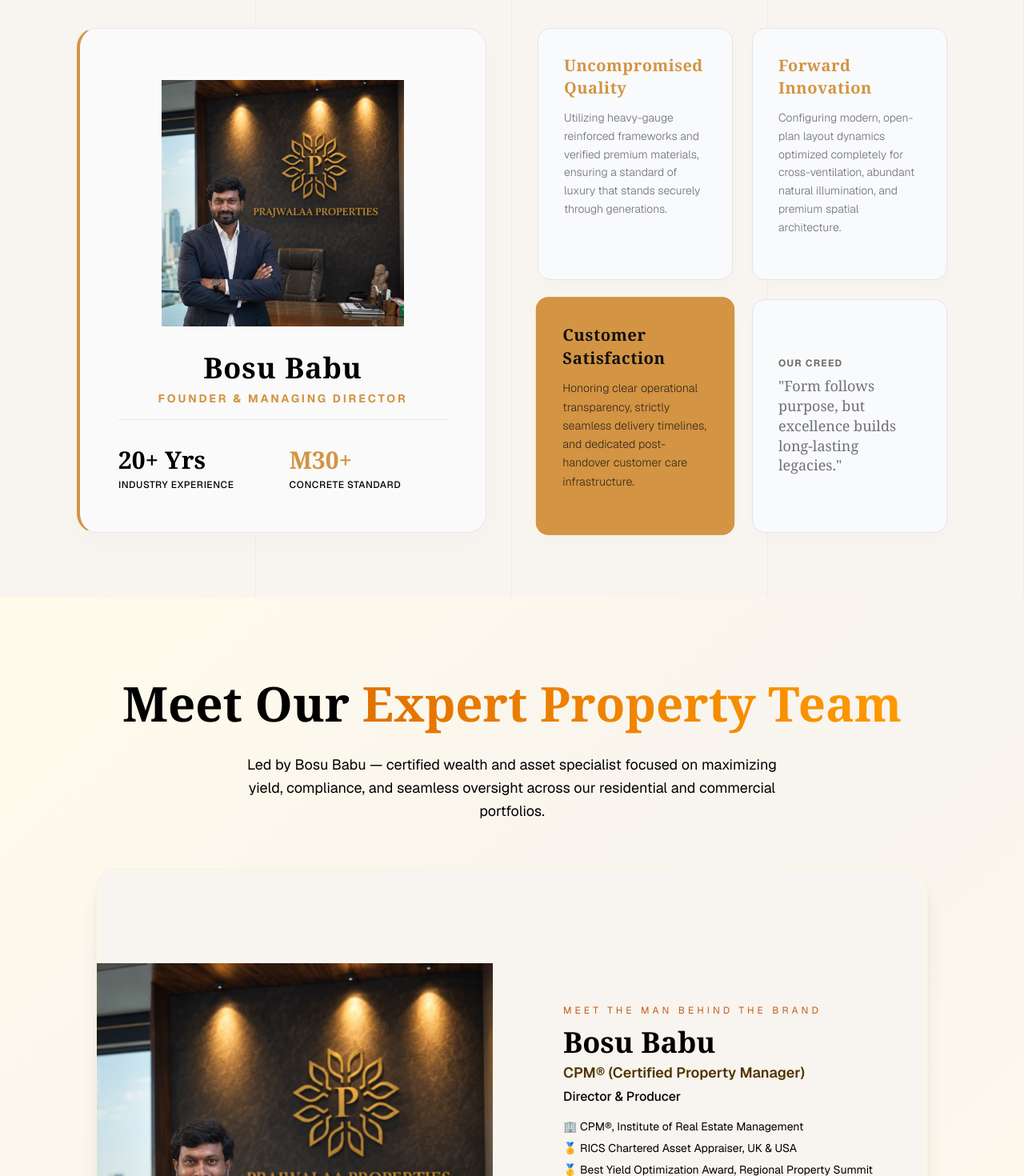
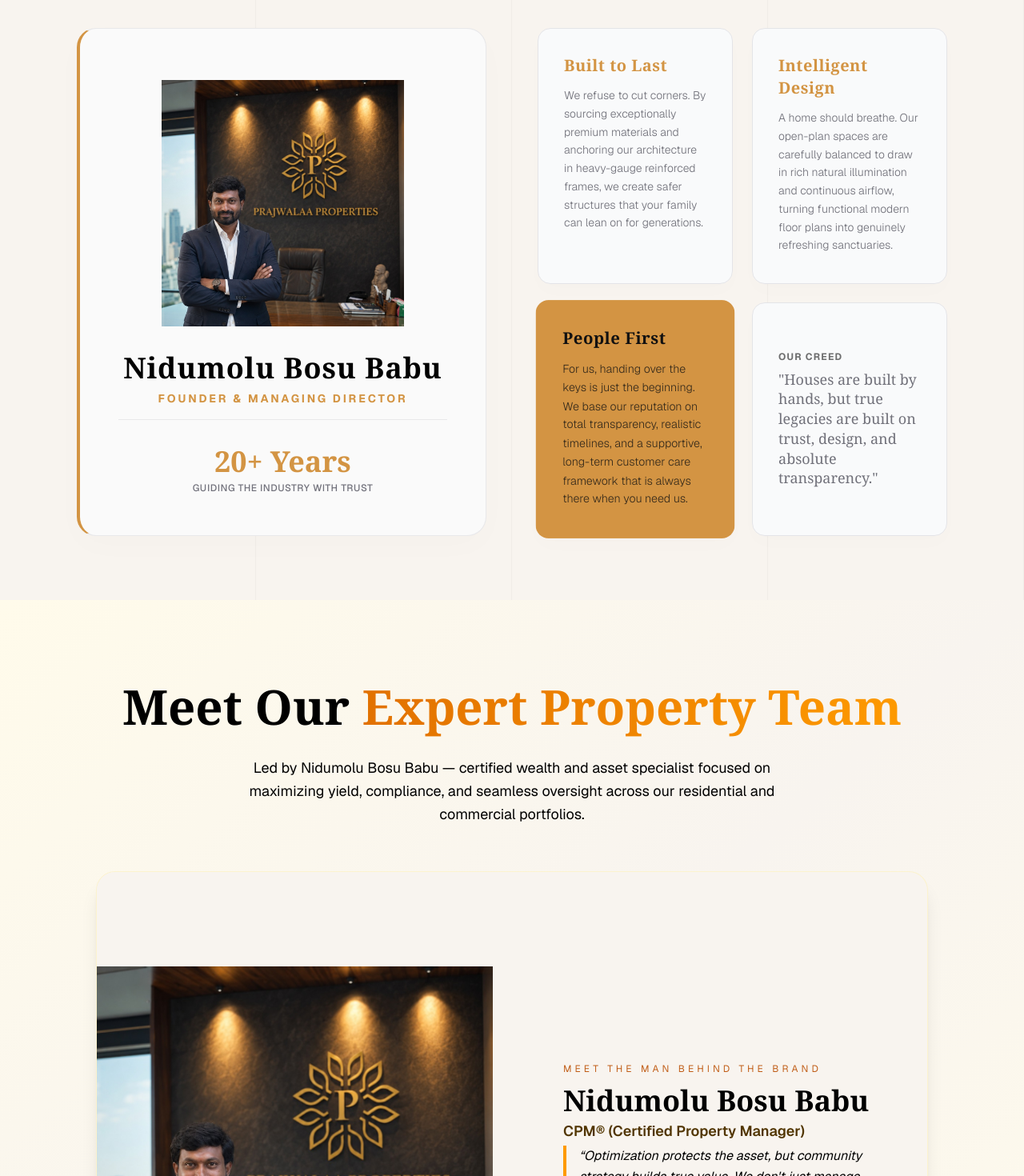
Before and after one commit to p-karthik-eng/prajwalaa-properties, a Next.js app: page /about in a window 1280 px wide. Shown: the part 420-1890 px from the top of the page at 80% size. Built offline with nearby package versions, Linux system fonts and the light colour scheme.

Commit message:
changes content in humanized way

```diff
--- a/src/components/AboutUs.tsx
+++ b/src/components/AboutUs.tsx
@@ -6,7 +6,6 @@ import Image from 'next/image';
 export default function AboutUs() {
   const [isVisible, setIsVisible] = useState(false);
   const [yearsCount, setYearsCount] = useState(0);
-  const [concreteCount, setConcreteCount] = useState(0);
   const sectionRef = useRef<HTMLDivElement>(null);
 
   // Custom Image Loader to append cache-busting strings seamlessly
@@ -33,9 +32,8 @@ export default function AboutUs() {
       ([entry]) => {
         if (entry.isIntersecting) {
           setIsVisible(true);
-          // Kick off counts only once when section is revealed
+          // Kick off count only once when section is revealed
           animateCount(20, setYearsCount, 2000);
-          animateCount(30, setConcreteCount, 2000);
         }
       },
       { threshold: 0.15 }
@@ -144,7 +142,7 @@ export default function AboutUs() {
         <div className="flex flex-col md:flex-row md:items-end justify-between mb-10 sm:mb-16 border-b border-zinc-200 pb-6 sm:pb-8">
           <div className={`reveal-node ${isVisible ? 'active' : ''}`} style={{ transitionDelay: '100ms' }}>
             <span className="text-[#d39443] text-sm uppercase tracking-[0.25em] font-medium block mb-2">
-              Who We Are
+              Our Story
             </span>
             <h2 className="text-4xl md:text-5xl font-serif font-light tracking-wide uppercase text-black">
               About <br />
@@ -154,26 +152,23 @@ export default function AboutUs() {
             </h2>
           </div>
           <p
-            className={`text-black max-w-xl mt-6 md:mt-0 text-md md:text-lg font-light leading-relaxed md:pl-6 reveal-node ${isVisible ? 'active' : ''}`}
+            className={`text-zinc-700 max-w-xl mt-6 md:mt-0 text-md md:text-lg font-light leading-relaxed md:pl-6 reveal-node ${isVisible ? 'active' : ''}`}
             style={{ transitionDelay: '250ms' }}
           >
-            Prajwaala Properties is a renowned real estate company based in Hyderabad, committed to delivering excellence in every project. With over 20+ years of experience in the industry, we have established a reputation for quality, innovation, and customer satisfaction.
+            We don’t just build properties in Hyderabad; we build places where stories unfold. Over the past two decades, our journey has been shaped by a simple philosophy: treat every brick, every layout, and every client relationship with the deep care and integrity it deserves.
           </p>
         </div>
 
         {/* --- CONTENT LAYOUT --- */}
-        {/* CHANGED: Adjusted gap boundaries to cleanly fit the new profile footprint */}
         <div className="grid grid-cols-1 lg:grid-cols-12 gap-8 lg:gap-16 items-stretch">
 
-          {/* Left Column: Highly Premium, Extended Identity Showcase Frame */}
-          {/* CHANGED: Boosted viewport distribution from span-5 to span-6 for a clean 50/50 balance split */}
+          {/* Left Column: Premium Identity Showcase Frame */}
           <div
             className={`lg:col-span-6 flex flex-col justify-between p-6 sm:p-8 md:p-12 rounded-3xl bg-zinc-50 border border-zinc-200/80 shadow-[0_12px_40px_rgba(0,0,0,0.015)] border-l-4 border-l-[#d39443] reveal-node ${isVisible ? 'active' : ''}`}
             style={{ transitionDelay: '400ms' }}
           >
             {/* Identity Showcase Layout Box */}
             <div className="w-full flex flex-col items-center justify-center py-4">
-              {/* CHANGED: Scaled up maximum width limits from 460px to 540px for a bold presence */}
               <div className="relative w-full max-w-[540px] aspect-[4/3] mb-8">
                 <Image
                   loader={cacheBustLoader}
@@ -189,7 +184,7 @@ export default function AboutUs() {
               {/* Labels */}
               <div className="text-center">
                 <h3 className="font-serif text-3xl sm:text-4xl font-bold text-black tracking-wide">
-                  Bosu Babu
+                  Nidumolu Bosu Babu
                 </h3>
                 <p className="text-xs sm:text-sm uppercase tracking-[0.2em] text-[#d39443] font-bold mt-2">
                   Founder &amp; Managing Director
@@ -197,25 +192,20 @@ export default function AboutUs() {
               </div>
             </div>
 
-            {/* Micro Stats Row inside Left Column */}
-            <div className="grid grid-cols-2 gap-4 mt-auto pt-8 border-t border-zinc-200/80">
+            {/* Micro Stats Row inside Left Column - Now centered and solo */}
+            <div className="flex justify-center text-center mt-auto pt-8 border-t border-zinc-200/80">
               <div>
-                <span className="block text-3xl font-bold font-serif text-black">
-                  {yearsCount}+ Yrs
+                <span className="block text-4xl font-bold font-serif text-[#d39443]">
+                  {yearsCount}+ Years
                 </span>
-                <span className="text-xs uppercase tracking-wider text-black font-medium">Industry Experience</span>
-              </div>
-              <div>
-                <span className="block text-3xl font-bold font-serif text-[#d39443]">
-                  M{concreteCount}+
+                <span className="text-xs uppercase tracking-wider text-zinc-500 font-medium">
+                  Guiding the Industry with Trust
                 </span>
-                <span className="text-xs uppercase tracking-wider text-black font-medium">Concrete Standard</span>
               </div>
             </div>
           </div>
 
           {/* Right Column: Four Rotational One-by-One Animated Cards */}
-          {/* CHANGED: Shifted space from span-7 to span-6 to sit seamlessly alongside the larger left column */}
           <div className="lg:col-span-6 grid grid-cols-1 md:grid-cols-2 gap-6">
 
             {/* Pillar 1 - Step 1 Active */}
@@ -224,9 +214,9 @@ export default function AboutUs() {
               style={{ transitionDelay: '500ms' }}
             >
               <div>
-                <h4 className="text-xl font-serif mb-3 tracking-wide font-bold title-1">Uncompromised Quality</h4>
+                <h4 className="text-xl font-serif mb-3 tracking-wide font-bold title-1">Built to Last</h4>
                 <p className="text-sm font-light leading-relaxed desc-1 text-black">
-                  Utilizing heavy-gauge reinforced frameworks and verified premium materials, ensuring a standard of luxury that stands securely through generations.
+                  We refuse to cut corners. By sourcing exceptionally premium materials and anchoring our architecture in heavy-gauge reinforced frames, we create safer structures that your family can lean on for generations.
                 </p>
               </div>
             </div>
@@ -237,9 +227,9 @@ export default function AboutUs() {
               style={{ transitionDelay: '600ms' }}
             >
               <div>
-                <h4 className="text-xl font-serif mb-3 tracking-wide font-bold title-2">Forward Innovation</h4>
+                <h4 className="text-xl font-serif mb-3 tracking-wide font-bold title-2">Intelligent Design</h4>
                 <p className="text-sm font-light leading-relaxed desc-2">
-                  Configuring modern, open-plan layout dynamics optimized completely for cross-ventilation, abundant natural illumination, and premium spatial architecture.
+                  A home should breathe. Our open-plan spaces are carefully balanced to draw in rich natural illumination and continuous airflow, turning functional modern floor plans into genuinely refreshing sanctuaries.
                 </p>
               </div>
             </div>
@@ -250,9 +240,9 @@ export default function AboutUs() {
               style={{ transitionDelay: '700ms' }}
             >
               <div>
-                <h4 className="text-xl font-serif mb-3 tracking-wide font-bold title-3">Customer Satisfaction</h4>
+                <h4 className="text-xl font-serif mb-3 tracking-wide font-bold title-3">People First</h4>
                 <p className="text-sm font-light leading-relaxed desc-3">
-                  Honoring clear operational transparency, strictly seamless delivery timelines, and dedicated post-handover customer care infrastructure.
+                  For us, handing over the keys is just the beginning. We base our reputation on total transparency, realistic timelines, and a supportive, long-term customer care framework that is always there when you need us.
                 </p>
               </div>
             </div>
@@ -264,7 +254,7 @@ export default function AboutUs() {
             >
               <span className="text-xs uppercase tracking-widest font-bold opacity-60 mb-2">Our Creed</span>
               <p className="font-serif text-lg font-medium leading-snug">
-                "Form follows purpose, but excellence builds long-lasting legacies."
+                "Houses are built by hands, but true legacies are built on trust, design, and absolute transparency."
               </p>
             </div>
 
--- a/src/components/ExpertTeam.tsx
+++ b/src/components/ExpertTeam.tsx
@@ -40,7 +40,7 @@ export default function ExpertTeam() {
             Meet Our <span className="text-transparent bg-clip-text bg-gradient-to-r from-amber-600 to-amber-500">Expert Property Team</span>
           </h2>
           <p className="font-sans text-base sm:text-lg text-black max-w-2xl mx-auto leading-relaxed">
-            Led by Bosu Babu — certified wealth and asset specialist focused on maximizing yield, compliance, and seamless oversight across our residential and commercial portfolios.
+            Led by Nidumolu Bosu Babu — certified wealth and asset specialist focused on maximizing yield, compliance, and seamless oversight across our residential and commercial portfolios.
           </p>
         </motion.div>
 
@@ -91,25 +91,18 @@ export default function ExpertTeam() {
                   Meet The Man Behind The Brand
                 </p>
                 <h3 className="font-serif text-2xl sm:text-3xl md:text-4xl font-bold text-black mb-1">
-                  Bosu Babu
+                  Nidumolu Bosu Babu
                 </h3>
                 <p className="font-sans text-base sm:text-lg font-semibold mb-1" style={{ color: '#513500' }}>
                   CPM® (Certified Property Manager)
                 </p>
-                <p className="font-sans text-sm sm:text-base font-medium text-black mb-4">
-                  Director &amp; Producer
-                </p>
-                <ul className="font-sans text-sm text-black space-y-2 mb-6" aria-label="Credentials and achievements">
-                  <li className="leading-snug">🏢 CPM®, Institute of Real Estate Management</li>
-                  <li className="leading-snug">🏅 RICS Chartered Asset Appraiser, UK &amp; USA</li>
-                  <li className="leading-snug">🥇 Best Yield Optimization Award, Regional Property Summit</li>
-                </ul>
+
                 <blockquote className="font-sans text-sm sm:text-base text-black leading-relaxed border-l-4 border-amber-500 pl-4 mb-8 italic">
                   “Optimization protects the asset, but community strategy builds true value. We don&apos;t just manage structures; we preserve and grow the legacy behind every estate.”
                 </blockquote>
                 <Link
                   className="inline-flex items-center gap-2 font-sans font-semibold text-amber-700 hover:text-amber-900 transition-colors group"
-                  href="/experts/mohan-rayapudi"
+                  href="/about"
                 >
                   <span>Read More</span>
                   <svg xmlns="http://www.w3.org/2000/svg" width="24" height="24" viewBox="0 0 24 24" fill="none" stroke="currentColor" strokeWidth="2" strokeLinecap="round" strokeLinejoin="round" className="lucide lucide-arrow-right w-4 h-4 group-hover:translate-x-1 transition-transform" aria-hidden="true">
```
Also changed, not shown: src/components/KeyPrinciples.tsx (+49 -65 lines), src/components/LuxuryShowcase.tsx (+26 -26 lines).
